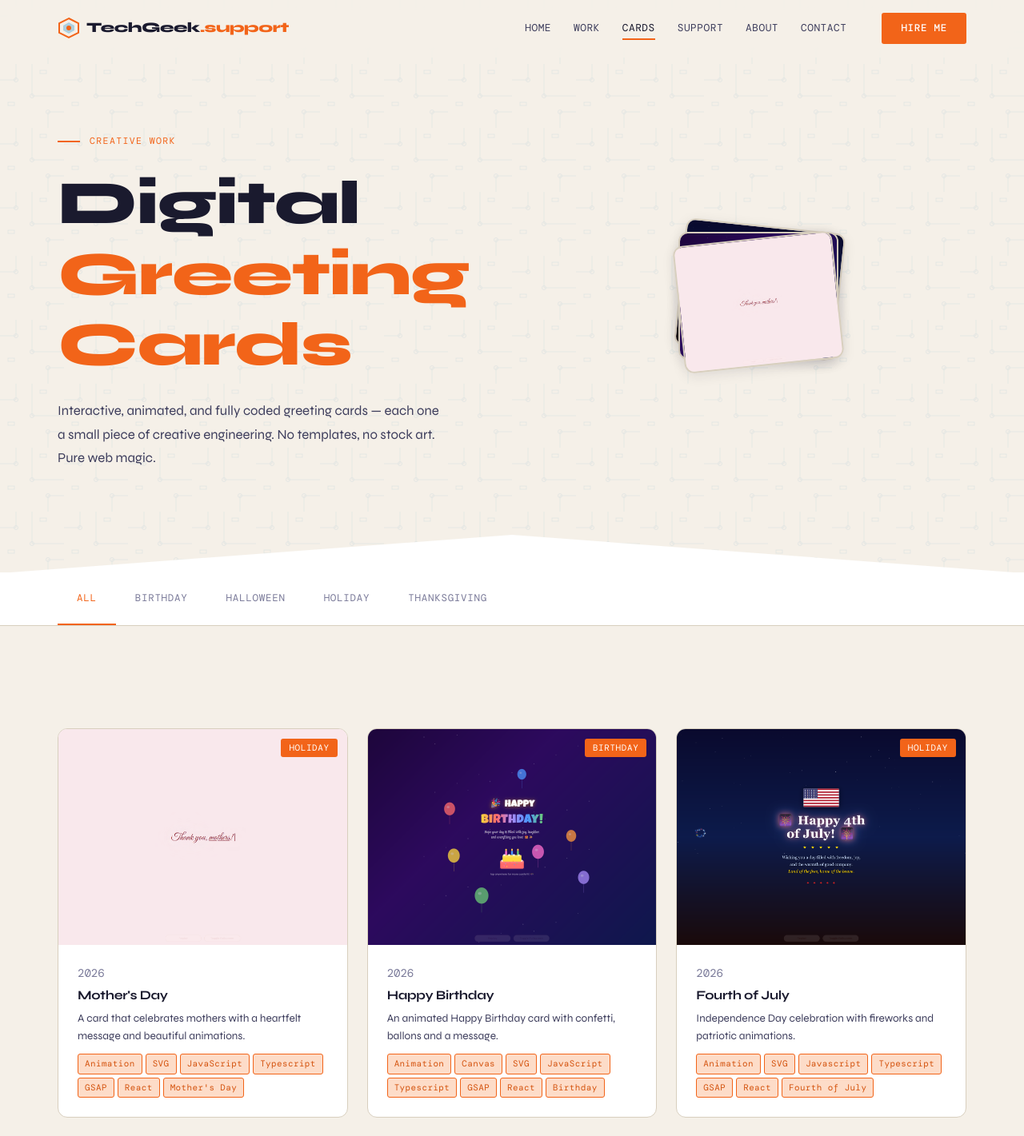
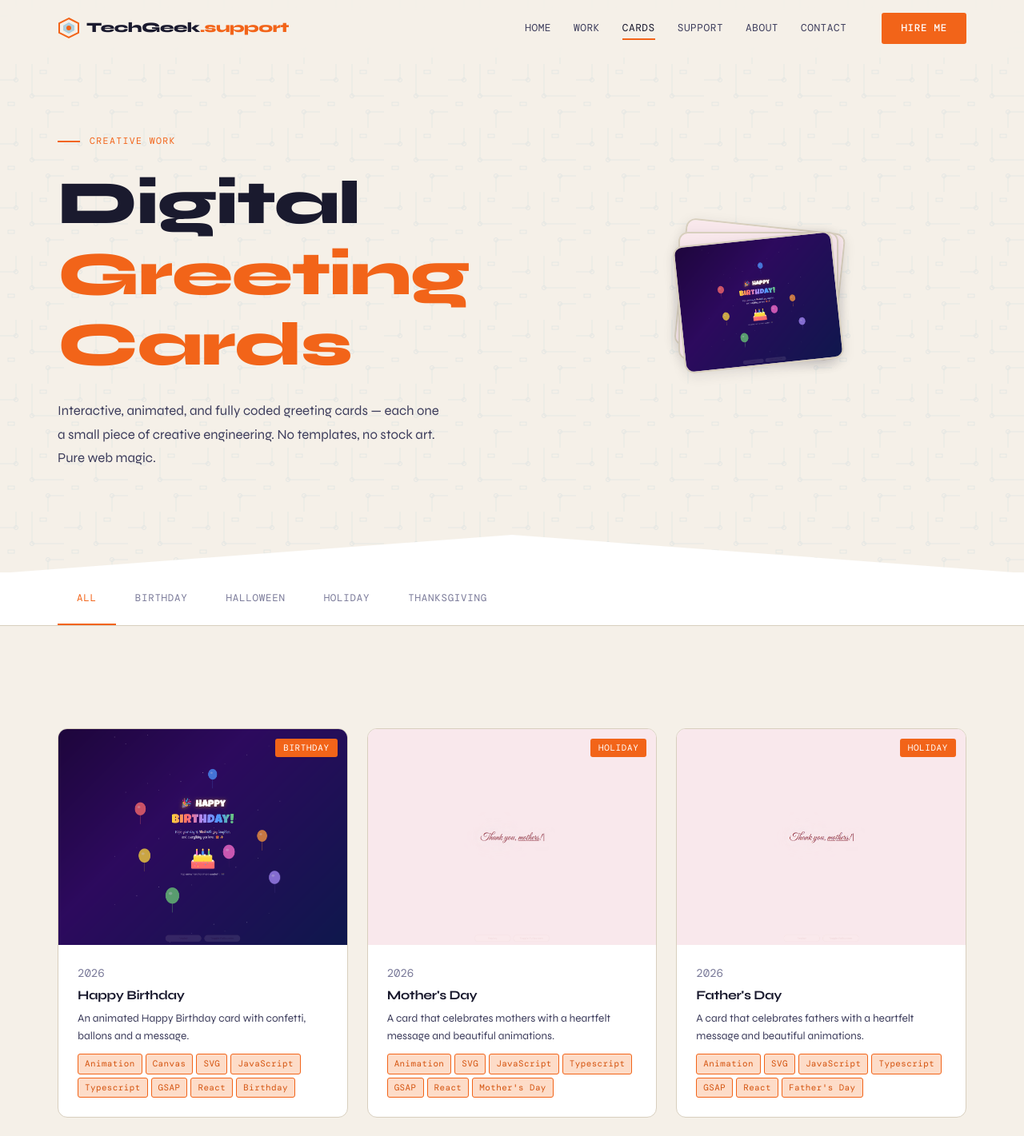
Before and after one commit to z4nta0/techgeek, a React (Vite) app: page /cards in a window 1280 px wide. Shown: the top 1421 px of the page at 80% size. Built offline with nearby package versions, Linux system fonts and the light colour scheme; a web font is replaced by a local one.

Commit message:
What: Add Father's Day Card object to index.ts. Why: To add the card to the Cards page. How: Copy the Mother's Day Card object and modify accordingly.

```diff
--- a/src/data/index.ts
+++ b/src/data/index.ts
@@ -73,6 +73,16 @@ export const projects: Project[] = [
 export const greetingCards: GreetingCard[] = [
     {
     id: 'card-01',
+    title: 'Happy Birthday',
+    occasion: 'Birthday',
+    description: 'An animated Happy Birthday card with confetti, ballons and a message.',
+    previewUrl: happyBirthdayCardPreview,
+    liveUrl: '/happybirthdaycard',
+    tags: ['Animation', 'Canvas', 'SVG', 'JavaScript', 'Typescript', 'GSAP', 'React', 'Birthday'],
+    year: 2026,
+  },
+    {
+    id: 'card-02',
     title: 'Mother\'s Day',
     occasion: 'Holiday',
     description: 'A card that celebrates mothers with a heartfelt message and beautiful animations.',
@@ -82,17 +92,17 @@ export const greetingCards: GreetingCard[] = [
     year: 2026,
   },
   {
-    id: 'card-02',
-    title: 'Happy Birthday',
-    occasion: 'Birthday',
-    description: 'An animated Happy Birthday card with confetti, ballons and a message.',
-    previewUrl: happyBirthdayCardPreview,
-    liveUrl: '/happybirthdaycard',
-    tags: ['Animation', 'Canvas', 'SVG', 'JavaScript', 'Typescript', 'GSAP', 'React', 'Birthday'],
+    id: 'card-03',
+    title: 'Father\'s Day',
+    occasion: 'Holiday',
+    description: 'A card that celebrates fathers with a heartfelt message and beautiful animations.',
+    previewUrl: mothersDayCardPreview,
+    liveUrl: '/mothersdaycard',
+    tags: ['Animation', 'SVG', 'JavaScript', 'Typescript', 'GSAP', 'React', 'Father\'s Day'],
     year: 2026,
   },
   {
-    id: 'card-03',
+    id: 'card-04',
     title: 'Fourth of July',
     occasion: 'Holiday',
     description: 'Independence Day celebration with fireworks and patriotic animations.',
@@ -102,7 +112,7 @@ export const greetingCards: GreetingCard[] = [
     year: 2026,
   },
   {
-    id: 'card-04',
+    id: 'card-05',
     title: 'Happy Halloween',
     occasion: "Halloween",
     description: 'An animated Happy Halloween card with spooky animations and effects.',
@@ -112,7 +122,7 @@ export const greetingCards: GreetingCard[] = [
     year: 2026,
   },
   {
-    id: 'card-05',
+    id: 'card-06',
     title: 'Happy Thanksgiving',
     occasion: 'Thanksgiving',
     description: 'An animated Happy Thanksgiving card with festive animations and effects.',
```
